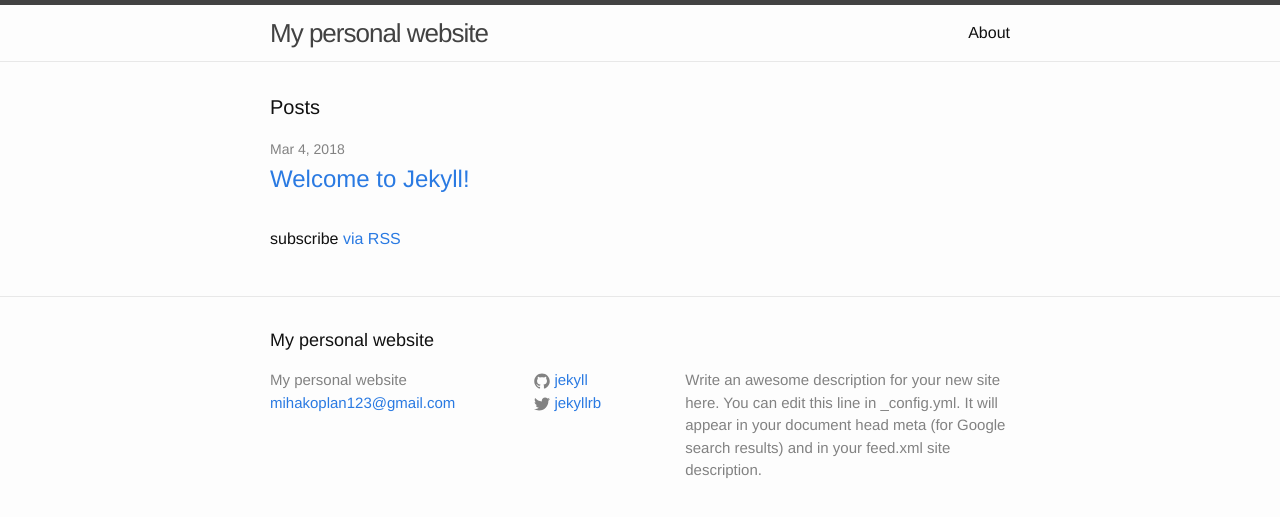
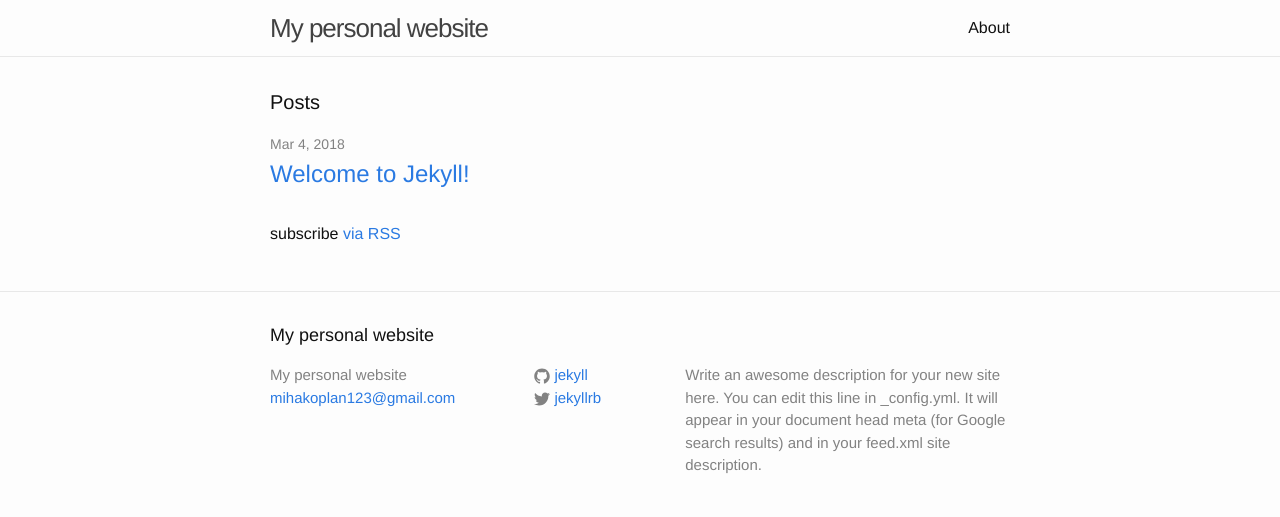
Before and after one commit to Koplan/koplan.github.io, a Jekyll site: the page built from index.html, in a window 1280 px wide. Shown: the top 517 px of the page. Built offline with Jekyll 4.4.1, drawn with Linux system fonts in a browser that asks for light colours.

Commit message:
Update _layout.scss

```diff
--- a/_sass/_layout.scss
+++ b/_sass/_layout.scss
@@ -2,7 +2,7 @@
  * Site header
  */
 .site-header {
-    border-top: 5px solid $grey-color-dark;
+    border-top: 5px solid grey-color-dark;
     border-bottom: 1px solid $grey-color-light;
     min-height: 56px;
 
```
